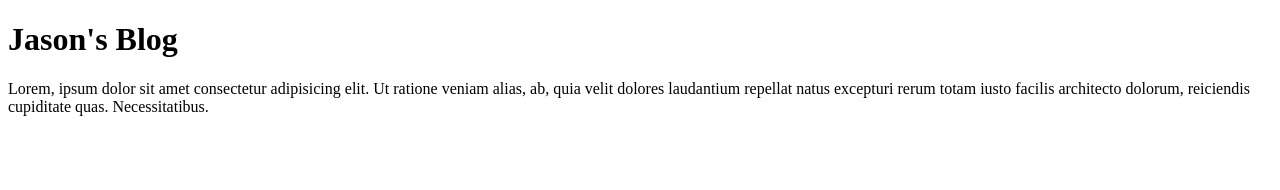
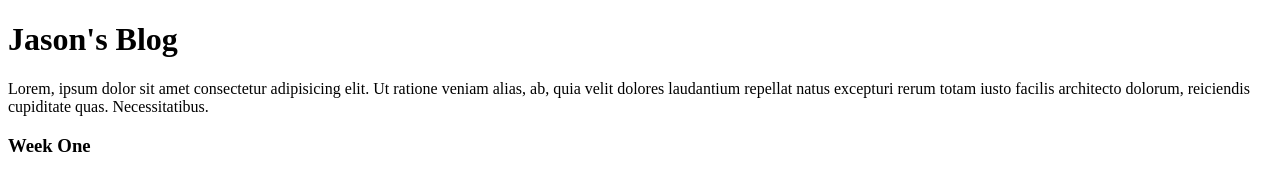
Before and after one commit to StarvingUniStudent/my-blog, a plain HTML site: page index.html in a window 1280 px wide. Drawn offline with Linux system fonts and the light colour scheme.

Commit message:
Week One Section test

```diff
--- a/index.html
+++ b/index.html
@@ -8,5 +8,6 @@
 <body>
   <h1>Jason's Blog</h1>
   <p>Lorem, ipsum dolor sit amet consectetur adipisicing elit. Ut ratione veniam alias, ab, quia velit dolores laudantium repellat natus excepturi rerum totam iusto facilis architecto dolorum, reiciendis cupiditate quas. Necessitatibus.</p>
+  <h3>Week One</h3>
 </body>
 </html>
```
